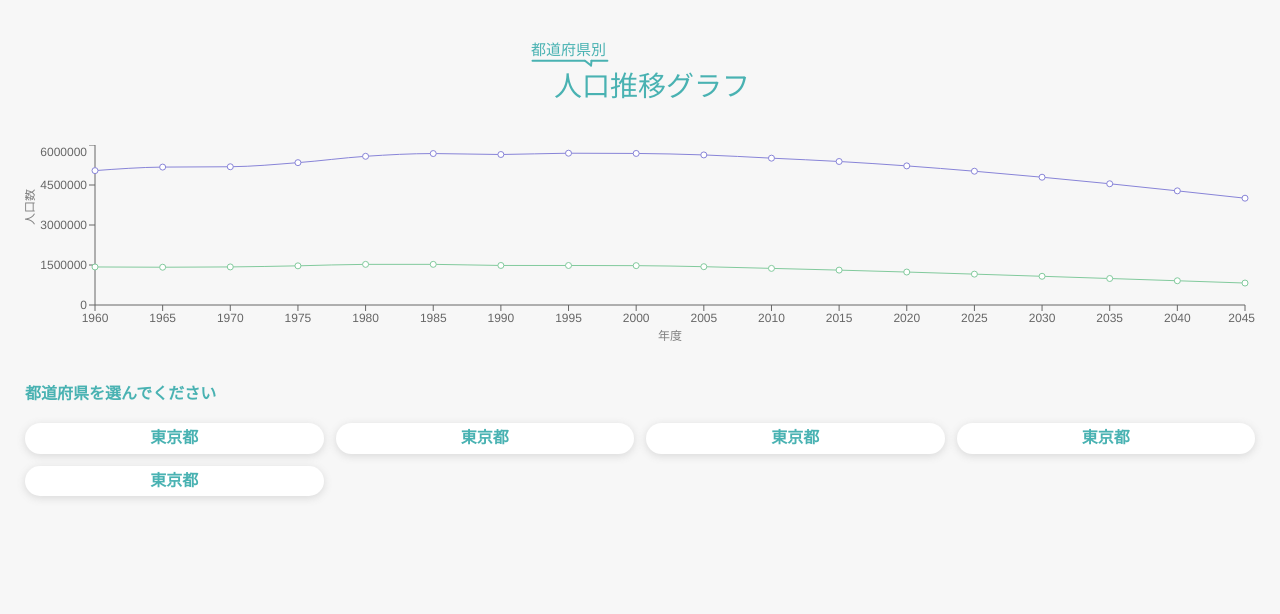
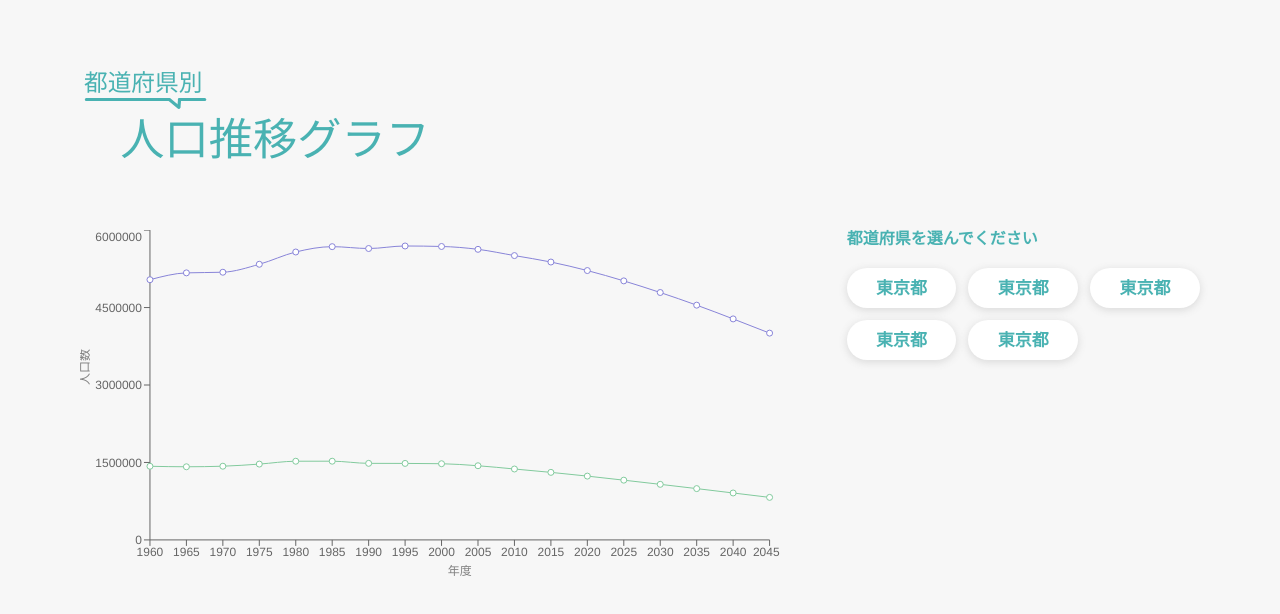
Before and after one commit to fumi-sagawa/population-trend-app, a Next.js app: page / in a window 1280 px wide. Shown: the top 614 px of the page. Built offline with nearby package versions, Linux system fonts and the light colour scheme.

Commit message:
レスポンシブ対応。CSSのリファクタリング

```diff
--- a/components/Chart.tsx
+++ b/components/Chart.tsx
@@ -12,8 +12,8 @@ import {
 
 export const Chart: React.VFC = () => {
   return (
-    <>
-      <ResponsiveContainer width="100%" height="100%">
+    <div>
+      <ResponsiveContainer width="99%" aspect={2} height="100%">
         <LineChart
           data={sampleRechartsPopulationsData}
           margin={{ bottom: 10, left: 10, right: 10 }}
@@ -40,7 +40,7 @@ export const Chart: React.VFC = () => {
           <Line type="monotone" dataKey="青森" stroke="#82ca9d" />
         </LineChart>
       </ResponsiveContainer>
-    </>
+    </div>
   );
 };
 
--- a/components/CheckButton.tsx
+++ b/components/CheckButton.tsx
@@ -1,6 +1,6 @@
 import React from 'react';
 import { css } from '@emotion/react';
-import { cssColor } from '../utils/cssVariables';
+import { cssColor, querySelector } from '../utils/cssVariables';
 
 const selected = false;
 
@@ -17,44 +17,45 @@ export const CheckButton: React.VFC = () => {
   );
 };
 
-const checkButton = css`
+const checkButtonBase = css`
   label {
     font-size: 16px;
     font-weight: 600;
-    color: ${cssColor.mainColor};
     padding: 6px 12px;
     border-radius: 999px;
-    background-color: ${cssColor.subColor};
+    box-shadow: rgba(99, 99, 99, 0.2) 0px 2px 8px 0px;
     cursor: pointer;
+    //親要素で大きさを指定
+    width: 100%;
+    height: 100%;
     //文字中央寄せ
     display: grid;
     align-items: center;
     justify-items: center;
-    box-shadow: rgba(99, 99, 99, 0.2) 0px 2px 8px 0px;
+    @media (${querySelector.pc}) {
+      font-size: 17px;
+    }
   }
-
   input {
     display: none;
   }
 `;
 
+const checkButton = css`
+  /* ベースボタンを継承 */
+  ${checkButtonBase}
+  label {
+    color: ${cssColor.mainColor};
+    background-color: ${cssColor.subColor};
+  }
+`;
+
 const selectedCheckButton = css`
+  /* ベースボタンを継承 */
+  ${checkButtonBase}
   label {
-    font-size: 16px;
-    font-weight: 600;
     color: ${cssColor.subColor};
-    padding: 6px 12px;
-    border-radius: 999px;
     background-color: ${cssColor.mainColor};
-    cursor: pointer;
-    //文字中央寄せ
-    display: grid;
-    align-items: center;
-    justify-items: center;
     box-shadow: none;
   }
-
-  input {
-    display: none;
-  }
 `;
--- a/components/Header.tsx
+++ b/components/Header.tsx
@@ -1,17 +1,20 @@
 import React from 'react';
 import Image from 'next/image';
 import { css } from '@emotion/react';
+import { querySelector } from '../utils/cssVariables';
 
 export const Header: React.VFC = () => {
   return (
     <header css={header}>
       <h1>
-        <Image
-          src="/images/logo.svg"
-          alt="都道府県別人口推移グラフ"
-          height={57}
-          width={219}
-        />
+        <div>
+          <Image
+            src="/images/logo.svg"
+            alt="都道府県別人口推移グラフ"
+            layout="fill"
+            objectFit="contain"
+          />
+        </div>
       </h1>
     </header>
   );
@@ -22,4 +25,17 @@ const header = css`
   display: grid;
   justify-items: center;
   align-items: center;
+  @media (${querySelector.pc}) {
+    justify-items: start;
+  }
+  div {
+    //next/imageの仕様のためrelative付与
+    position: relative;
+    width: 219px;
+    height: 57px;
+    @media (${querySelector.pc}) {
+      width: 354px;
+      height: 90px;
+    }
+  }
 `;
--- a/components/Layout.tsx
+++ b/components/Layout.tsx
@@ -1,6 +1,7 @@
 import React from 'react';
 import { Header } from './Header';
 import { css } from '@emotion/react';
+import { querySelector } from '../utils/cssVariables';
 
 type Props = {
   children: React.ReactNode;
@@ -19,6 +20,11 @@ const layout = css`
   background-color: #f7f7f7;
   min-height: 100vh;
   display: grid;
-  //真ん中よせ
   grid-template-rows: 145px auto;
+  //横幅確保
+  padding: 0px 25px;
+  @media (${querySelector.pc}) {
+    grid-template-rows: 230px auto;
+    padding: 0px 80px;
+  }
 `;
--- a/pages/index.tsx
+++ b/pages/index.tsx
@@ -2,7 +2,7 @@ import React from 'react';
 import { CheckButton } from '../components/CheckButton';
 import { Chart } from '../components/Chart';
 import { css } from '@emotion/react';
-import { cssColor } from '../utils/cssVariables';
+import { cssColor, querySelector } from '../utils/cssVariables';
 
 const IndexPage: React.VFC = () => (
   <>
@@ -25,14 +25,18 @@ const IndexPage: React.VFC = () => (
 const pageLayout = css`
   display: grid;
   row-gap: 40px;
-  grid-template-rows: 200px auto;
-  //横幅確保
-  padding: 0px 25px;
+  @media (${querySelector.pc}) {
+    grid-template-columns: 2fr 1fr;
+    column-gap: 60px;
+  }
 `;
 
 const optionsLayout = css`
   display: grid;
   row-gap: 20px;
+  @media (${querySelector.pc}) {
+    align-content: start;
+  }
 `;
 
 const optionsTitle = css`
@@ -46,6 +50,10 @@ const buttonGrid = css`
   grid-template-columns: repeat(4, 1fr);
   column-gap: 12px;
   row-gap: 12px;
+  @media (${querySelector.pc}) {
+    grid-template-columns: repeat(auto-fill, minmax(80px, 1fr));
+    grid-auto-rows: 40px;
+  }
 `;
 
 export default IndexPage;
--- a/utils/cssVariables.ts
+++ b/utils/cssVariables.ts
@@ -5,3 +5,6 @@ export const cssColor = {
 };
 
 //メディアクエリ
+export const querySelector = {
+  pc: 'min-width: 767px',
+};
```
